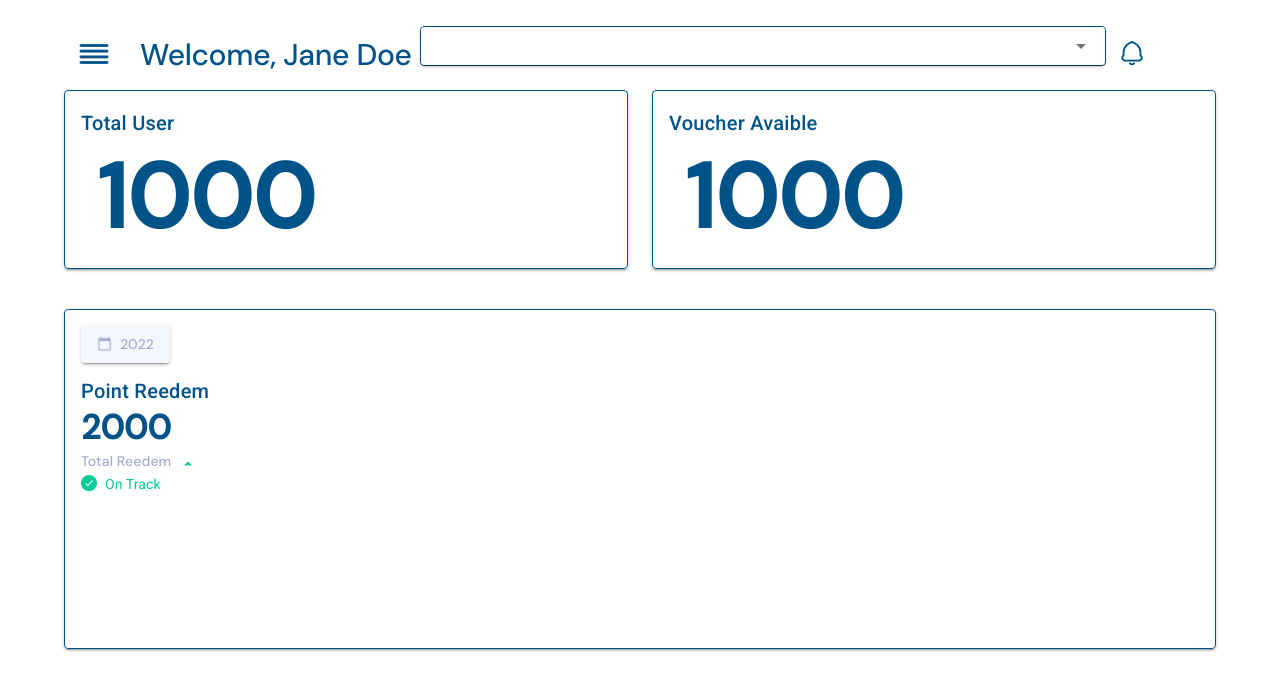
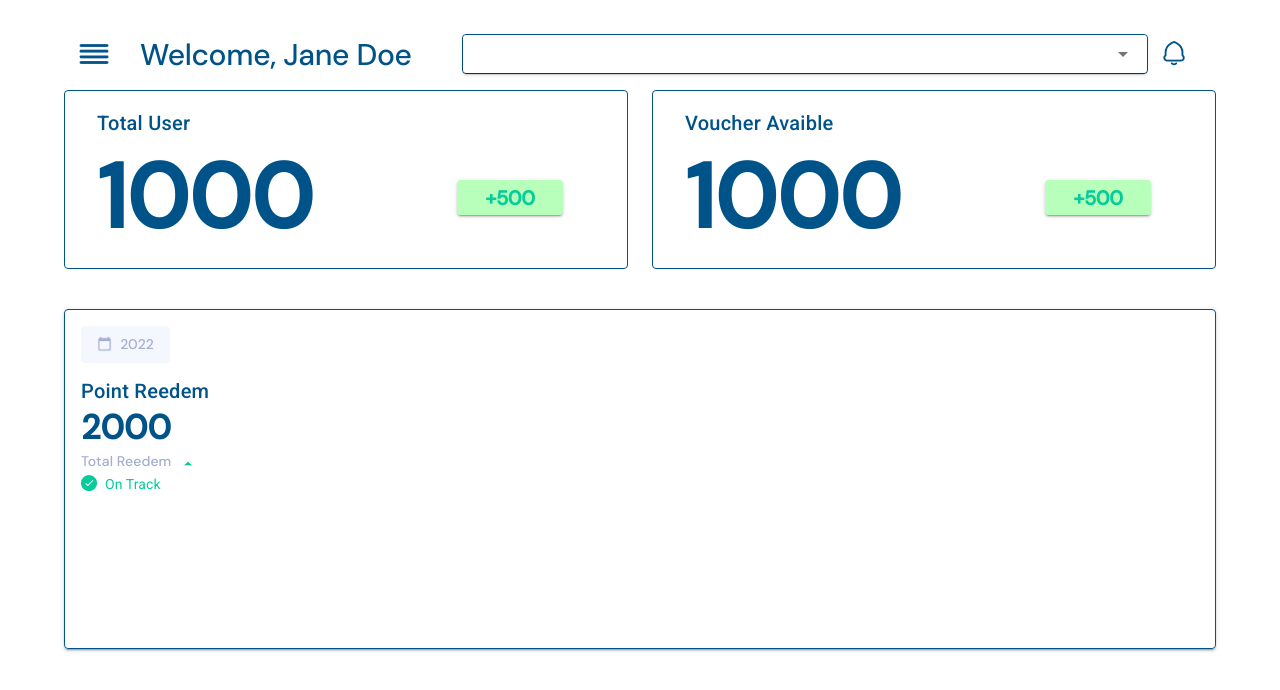
Before and after one commit to Capstone-Alta/fe-dapoint, a Vue app: page / in a window 1280 px wide. Shown: the top 690 px of the page. Built offline with nearby package versions, Linux system fonts and the light colour scheme.

Commit message:
halaman awal pulsa

```diff
--- a/src/App.vue
+++ b/src/App.vue
@@ -53,9 +53,15 @@
           </v-list-item-icon>
 
           <v-list-item-content>
-            <v-list-item-title class="sidebar-text">{{
-              item.title
-            }}</v-list-item-title>
+            <v-list-item-title class="sidebar-text">
+              <router-link
+                class="router-link"
+                :to="item.link"
+                style="color: white"
+              >
+                {{ item.title }}
+              </router-link>
+            </v-list-item-title>
           </v-list-item-content>
         </v-list-item>
       </v-list>
@@ -81,9 +87,9 @@ export default {
 
   data: () => ({
     items: [
-      { title: "Dashboard", icon: "dashboard" },
-      { title: "Data User", icon: "data_user" },
-      { title: "Voucher Stock", icon: "voucher" },
+      { title: "Dashboard", icon: "dashboard", link: "/" },
+      { title: "Data User", icon: "data_user", link: "/data_user" },
+      { title: "Voucher Stock", icon: "voucher", link: "/voucher" },
     ],
     // drawer: false,
   }),
@@ -167,4 +173,8 @@ export default {
   text-align: center;
   margin-top: 100px;
 }
+
+.router-link {
+  text-decoration: none;
+}
 </style>
--- a/src/plugins/vuetify.js
+++ b/src/plugins/vuetify.js
@@ -14,6 +14,7 @@ export default new Vuetify({
         third: "#B8EBFC",
         white: "#FFFFFF",
         gray: "#F4F7FE",
+        green_diff: "#B7FFBA",
       },
     },
   },
--- a/src/router/index.js
+++ b/src/router/index.js
@@ -1,14 +1,26 @@
 import Vue from "vue";
 import VueRouter from "vue-router";
-import HomeView from "../views/HomeView.vue";
+import Dashboard from "../views/Dashboard.vue";
+import Voucher from "../views/Voucher.vue";
+import Pulsa from "../views/Pulsa.vue";
 
 Vue.use(VueRouter);
 
 const routes = [
   {
     path: "/",
-    name: "home",
-    component: HomeView,
+    name: "dashboard",
+    component: Dashboard,
+  },
+  {
+    path: "/voucher",
+    name: "voucher",
+    component: Voucher,
+  },
+  {
+    path: "/pulsa",
+    name: "pulsa",
+    component: Pulsa,
   },
   {
     path: "/about",
--- a/src/views/HomeView.vue
+++ b/src/views/Dashboard.vue
@@ -1,15 +1,11 @@
 <template>
   <v-container fluid class="px-16">
     <v-row>
-      <v-app-bar dense color="white" elevation="0" style="padding">
+      <v-app-bar dense color="white" elevation="0">
         <HambMenu ref="hamb" />
         <span class="text_first mx-2 welcome">Welcome, Jane Doe</span>
-        <!-- <div
-          style="width: 100px; background-color: red"
-          class="d-flex align-center"
-        >
-        </div> -->
-        <v-alert outlined class="pa-0" color="first" style="width: 60%">
+        <v-spacer></v-spacer>
+        <v-alert outlined class="pa-0 ma-0" color="first" style="width: 60%">
           <v-autocomplete dense solo hide-details></v-autocomplete>
         </v-alert>
         <v-btn tile icon large class="ml-1 mr-4">
@@ -19,11 +15,23 @@
     </v-row>
     <v-row>
       <v-col v-for="stat in stats" :key="stat">
-        <v-card>
-          <v-alert outlined color="first" height="178.64">
+        <v-card elevation="0">
+          <v-alert outlined color="first" height="178.64" class="px-8">
             <v-card-title class="pa-0"> {{ stat.key }}</v-card-title>
-            <v-card-text class="card-value">
-              {{ stat.value }}
+            <v-card-text class="pa-0 d-flex align-center justify-space-between">
+              <div class="card-value">
+                {{ stat.value }}
+              </div>
+              <v-card
+                color="green_diff"
+                class="difference d-flex align-center justify-center mr-8"
+                width="106.25"
+                height="35.22"
+              >
+                <span style="color: #05cd99">
+                  {{ stat.difference }}
+                </span>
+              </v-card>
             </v-card-text>
           </v-alert>
         </v-card>
@@ -38,6 +46,7 @@
               width="89"
               height="37"
               class="py-auto d-flex align-center justify-center"
+              elevation="0"
             >
               <img
                 src="/icon/home/calendar_today.png"
@@ -73,7 +82,7 @@
 import HambMenu from "../components/HambMenu";
 
 export default {
-  name: "Home",
+  name: "Dashboard",
 
   components: {
     HambMenu,
@@ -81,8 +90,8 @@ export default {
 
   data: () => ({
     stats: [
-      { key: "Total User", value: "1000" },
-      { key: "Voucher Avaible", value: "1000" },
+      { key: "Total User", value: "1000", difference: "+500" },
+      { key: "Voucher Avaible", value: "1000", difference: "+500" },
     ],
     statsPoin: {
       key: "Point Reedem",
@@ -92,7 +101,7 @@ export default {
 };
 </script>
 
-<style scoped>
+<style>
 .welcome {
   font-family: "DM Sans";
   font-style: normal;
@@ -132,4 +141,18 @@ export default {
   font-size: 34px;
   line-height: 42px;
 }
+
+.difference {
+  font-family: "DM Sans";
+  font-style: normal;
+  font-weight: 700;
+  font-size: 20px;
+  line-height: 20px;
+  /* or 100% */
+
+  text-align: center;
+  letter-spacing: -0.02em;
+
+  color: #05cd99;
+}
 </style>
--- /dev/null
+++ b/src/views/Pulsa.vue
@@ -0,0 +1,49 @@
+<template>
+  <v-container fluid class="px-16">
+    <v-row>
+      <v-app-bar dense color="white" elevation="0">
+        <HambMenu ref="hamb" />
+        <span class="text_first mx-2 welcome">Pulsa</span>
+        <v-spacer></v-spacer>
+        <v-btn tile icon large class="ml-1 mr-4">
+          <img src="/icon/notification.png" width="30" />
+        </v-btn>
+      </v-app-bar>
+    </v-row>
+    <v-row>
+      <v-col v-for="provider in providers" :key="provider">
+        <v-card elevation="0">
+          <v-alert
+            outlined
+            color="first"
+            height="178.64"
+            class="px-8 d-flex align-center justify-center"
+          >
+            <!-- <v-card-title class="pa-0"> A</v-card-title>
+            <v-card-text class="pa-0 d-flex align-center justify-space-between">
+            </v-card-text> -->
+            <img
+              :src="'/icon/voucher/pulsa/' + provider + '.png'"
+              width="284.29"
+            />
+          </v-alert>
+        </v-card>
+      </v-col>
+    </v-row>
+  </v-container>
+</template>
+
+<script>
+import HambMenu from "../components/HambMenu";
+export default {
+  name: "Pulsa",
+  components: {
+    HambMenu,
+  },
+  data: () => ({
+    providers: ["telkomsel", "xl_axiata"],
+  }),
+};
+</script>
+
+<style></style>
--- /dev/null
+++ b/src/views/Voucher.vue
@@ -0,0 +1,29 @@
+<template>
+  <v-container>
+    <h1>Voucher</h1>
+    <router-link
+      v-for="item in items"
+      :key="item"
+      class="router-link"
+      :to="item.link"
+    >
+      {{ item.title }}
+    </router-link>
+  </v-container>
+</template>
+
+<script>
+export default {
+  name: "Voucher",
+  data: () => ({
+    items: [
+      { title: "Pulsa", link: "/pulsa" },
+      { title: "Data", link: "/data" },
+      { title: "E-Money", link: "/e-money" },
+      { title: "Cash Out", link: "/cashout" },
+    ],
+  }),
+};
+</script>
+
+<style></style>
```
Also changed, not shown: src/views/ListPulsa.vue (added, +14 -0 lines), public/icon/voucher/pulsa/telkomsel.png (added), public/icon/voucher/pulsa/xl_axiata.png (added).
